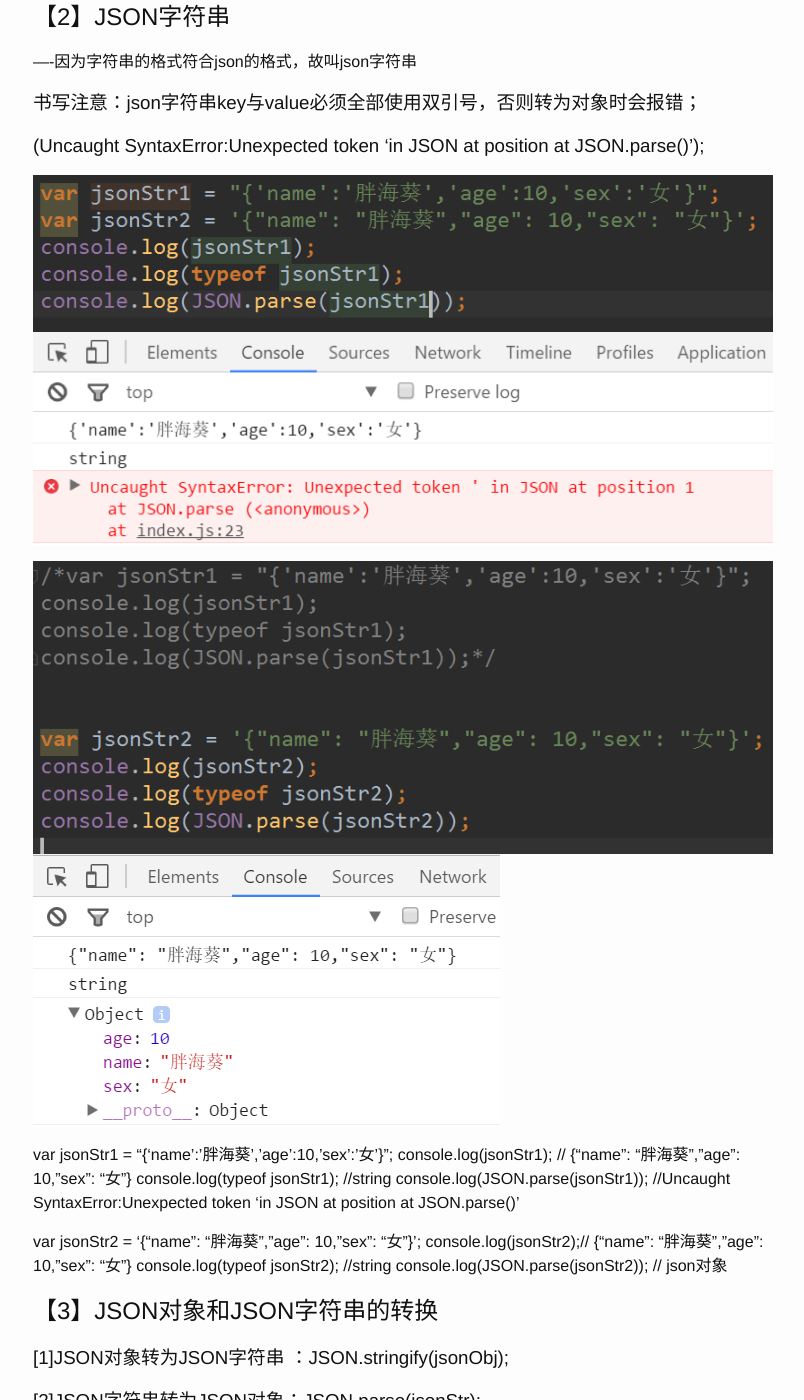
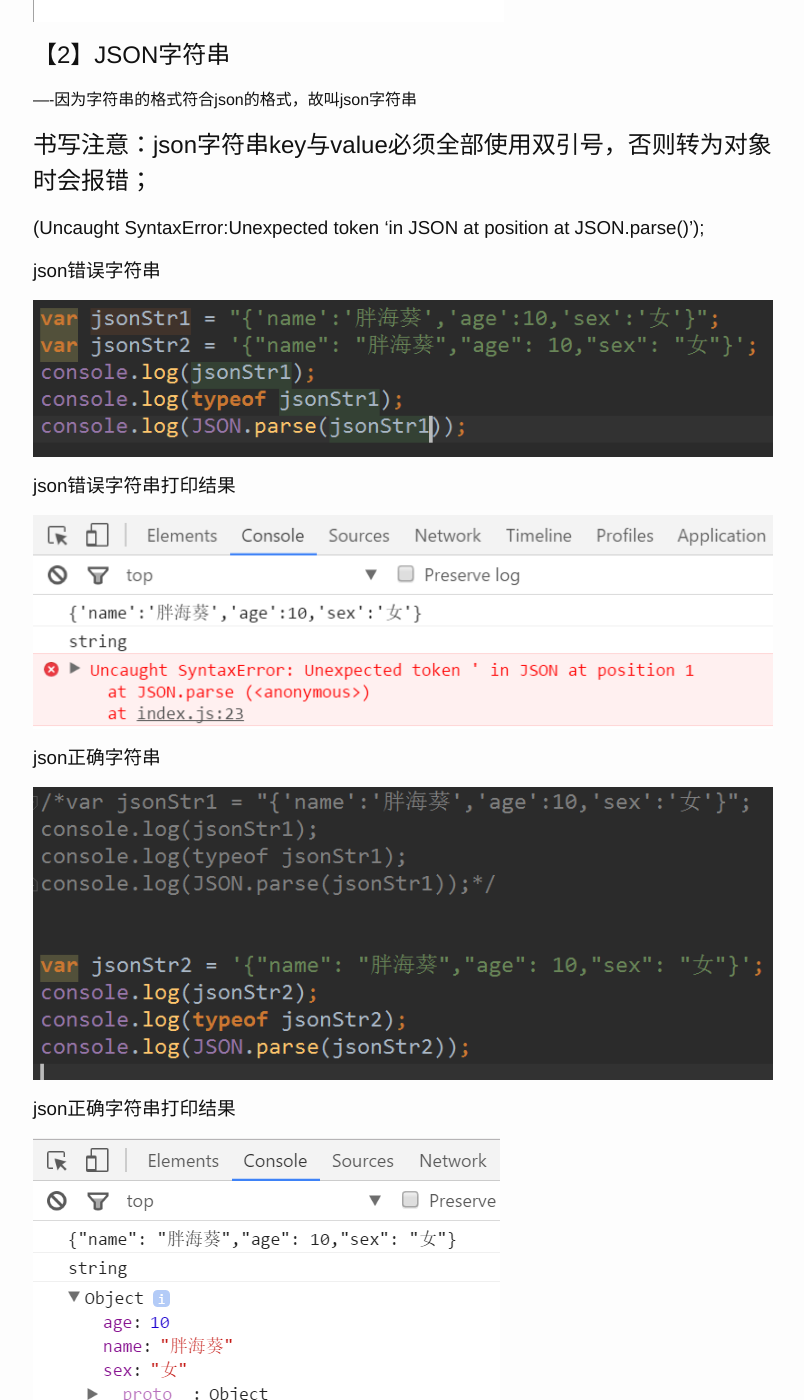
Before and after one commit to pingping1122/pingping1122.github.io, a Jekyll site: the page built from _posts/2017-10-19-jsonstring-vs-jsonobject.markdown, in a window 1280 px wide and 1400 px high, scrolled down 864 px. Shown: the whole window, without its empty margins (237-1041 px from the left). Built offline with Jekyll 4.4.1, drawn with Linux system fonts in a browser that asks for light colours; some of the changed text lies outside the part shown.

Commit message:
bug repair

```diff
--- a/_posts/2017-10-19-jsonstring-vs-jsonobject.markdown
+++ b/_posts/2017-10-19-jsonstring-vs-jsonobject.markdown
@@ -7,41 +7,31 @@ categories: jekyll update
 ## JSON字符串和JSON对象区别：
 
 ## 【1】JSON对象
+
+### json对象
 ![json对象](https://raw.githubusercontent.com/pingping1122/pingping1122.github.io/master/images/jsonStr_vs_jsonObj/jsonObj.png)
+
+### json对象打印结果
 ![json对象打印结果](https://raw.githubusercontent.com/pingping1122/pingping1122.github.io/master/images/jsonStr_vs_jsonObj/jsonObj_console.png)
-
-var jsonObj = {
- name: '胖海葵',
- age: 10,
- sex: '女'
- };
- console.log(jsonObj);// json对象
- console.log(typeof jsonObj);//Object
- console.log(JSON.stringify(jsonObj));//  {"name": "胖海葵","age": 10,"sex": "女"}
 
 
 ## 【2】JSON字符串
 ----因为字符串的格式符合json的格式，故叫json字符串
 
-### 书写注意：json字符串key与value必须全部使用双引号，否则转为对象时会报错；
+## 书写注意：json字符串key与value必须全部使用双引号，否则转为对象时会报错；
 ### (Uncaught SyntaxError:Unexpected token 'in JSON at position at JSON.parse()');
 
+### json错误字符串
 ![json错误字符串](https://raw.githubusercontent.com/pingping1122/pingping1122.github.io/master/images/jsonStr_vs_jsonObj/jsonstr1.png)
+
+### json错误字符串打印结果
 ![json错误字符串打印结果](https://raw.githubusercontent.com/pingping1122/pingping1122.github.io/master/images/jsonStr_vs_jsonObj/jsonstr1_console.png)
 
+### json正确字符串
 ![json正确字符串](https://raw.githubusercontent.com/pingping1122/pingping1122.github.io/master/images/jsonStr_vs_jsonObj/jsonstr2.png)
+
+### json正确字符串打印结果
 ![json正确字符串打印结果](https://raw.githubusercontent.com/pingping1122/pingping1122.github.io/master/images/jsonStr_vs_jsonObj/jsonstr2_console.png)
-
-var jsonStr1 = "{'name':'胖海葵','age':10,'sex':'女'}";
-console.log(jsonStr1); //  {"name": "胖海葵","age": 10,"sex": "女"}
-console.log(typeof jsonStr1);  //string
-console.log(JSON.parse(jsonStr1)); //Uncaught SyntaxError:Unexpected token 'in JSON at position at JSON.parse()'
-
-var jsonStr2 = '{"name": "胖海葵","age": 10,"sex": "女"}';
-console.log(jsonStr2);//  {"name": "胖海葵","age": 10,"sex": "女"}
-console.log(typeof jsonStr2); //string
-console.log(JSON.parse(jsonStr2)); // json对象
-
 
 ## 【3】JSON对象和JSON字符串的转换
 ### [1]JSON对象转为JSON字符串 ：JSON.stringify(jsonObj);
```
